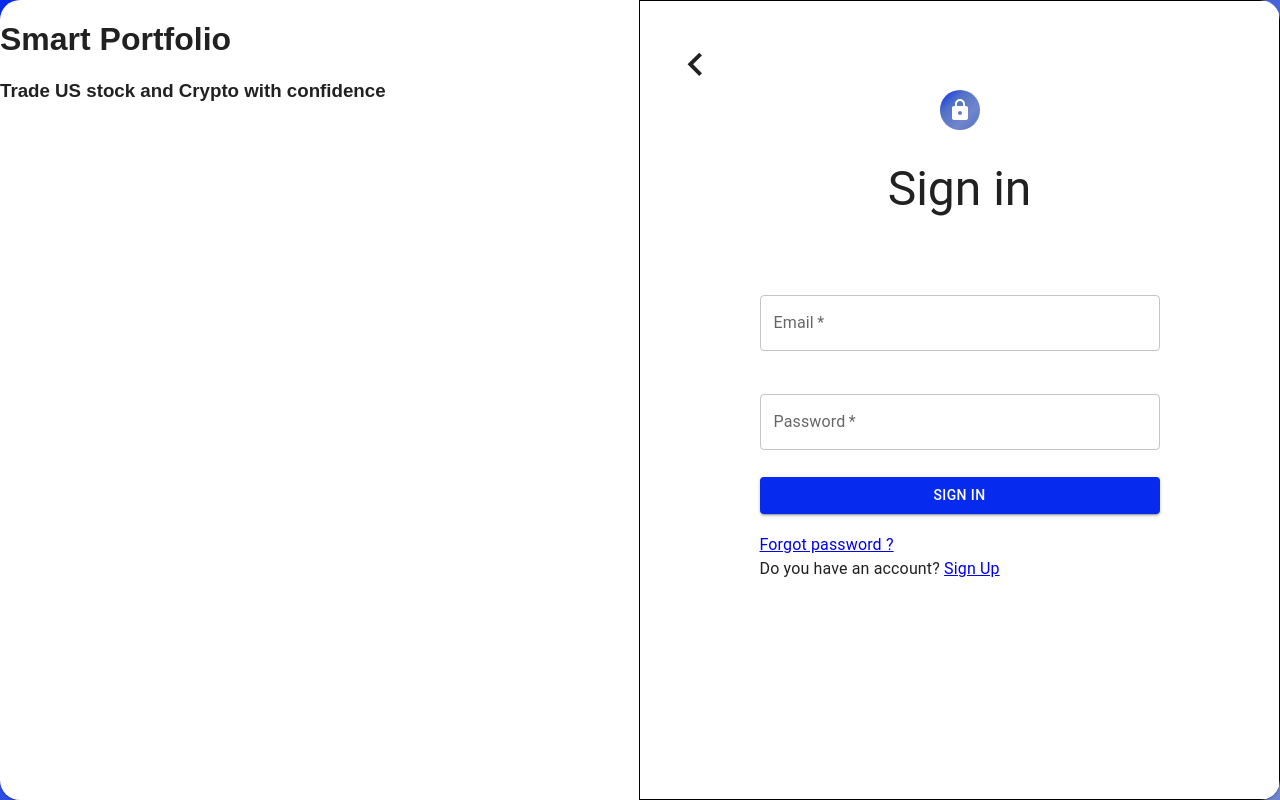
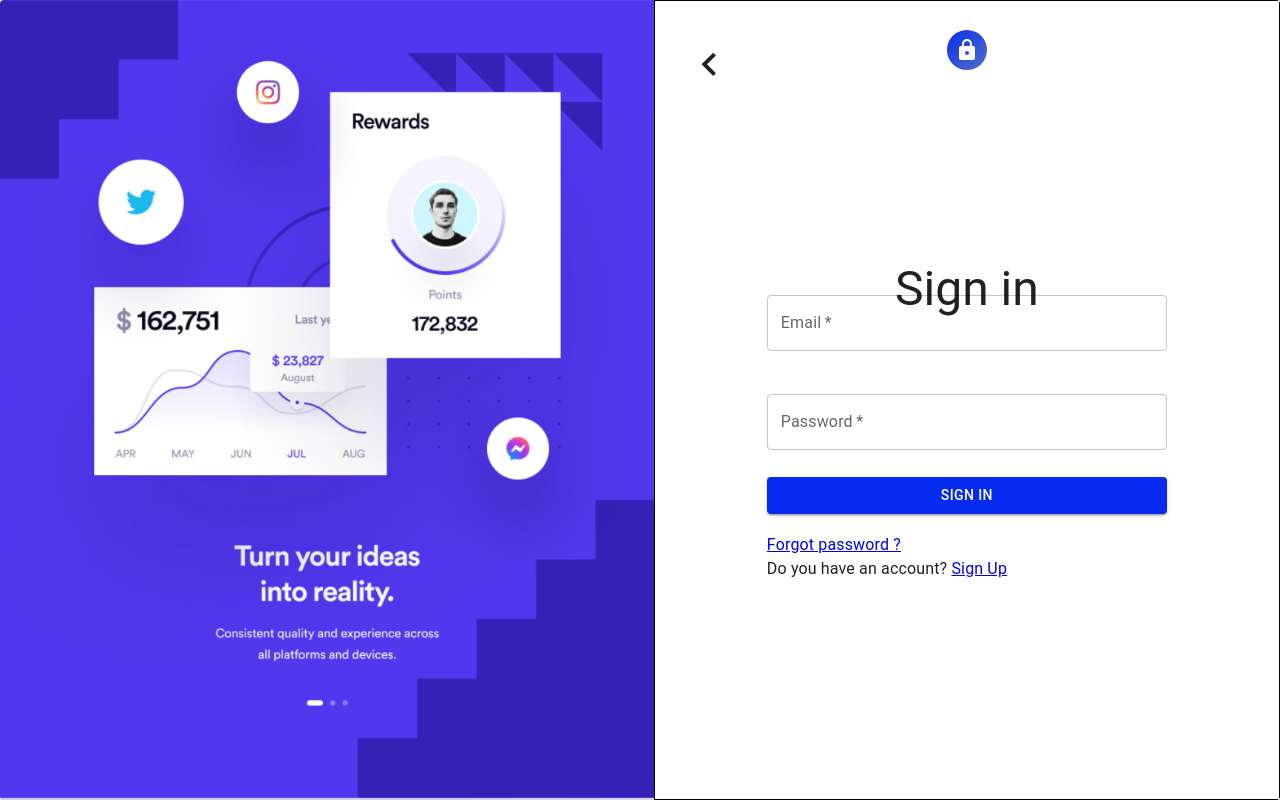
Before and after one commit to patrickpannn/FinAI, a React (Create React App) app in the folder frontend/: page /login in a window 1280 px wide. Built offline with nearby package versions, Linux system fonts and the light colour scheme.

Commit message:
populate the signup/login UI page

```diff
--- a/frontend/src/pages/Login.tsx
+++ b/frontend/src/pages/Login.tsx
@@ -7,6 +7,9 @@
 import { useDispatch } from 'react-redux';
 import { bindActionCreators } from 'redux';
 import { actionCreators } from '../state/index';
+import CardMedia from '@mui/material/CardMedia';
+import loginPage from '../assets/loginPage.png';
+
 
 interface Props { }
 
@@ -51,21 +54,21 @@
     };
     return (
         <Container>
-            <Card sx={{ borderRadius: 5 }} className={styles.card}>
-                <Box sx={{ flex: 1 }}>
-                    <h1>Smart Portfolio</h1>
-                    <h3>
-                        Trade US stock and Crypto with confidence
-                    </h3>
-                </Box>
+            <Card className={styles.card}>
+                <CardMedia
+                    component="img"
+                    image={loginPage}
+                    alt="login page"
+                    sx={{ flex: 1 }}
+                />
                 <Box className={styles.box}>
                     <ChevronLeftIcon
                         aria-label="go back button"
                         className={styles.backBtn}
                         onClick={(): void => history.push('/')}
                     />
+                    <Typography variant="h3" className={styles.title}>Sign in</Typography>
                     <Avatar className={styles.avatar}><LockIcon /></Avatar>
-                    <Typography variant="h3" className={styles.title}>Sign in</Typography>
                     <Form onSubmit={(e): Promise<void> => handleSubmit(e)}>
                         <TextField
                             margin="normal"
--- a/frontend/src/pages/Signup.tsx
+++ b/frontend/src/pages/Signup.tsx
@@ -7,6 +7,8 @@
 import { bindActionCreators } from 'redux';
 import { actionCreators } from '../state/index';
 import { useHistory, Link } from 'react-router-dom';
+import CardMedia from '@mui/material/CardMedia';
+import signUpPage from '../assets/signupPage.png';
 
 interface Props { }
 
@@ -58,15 +60,15 @@
 
     return (
         <Container>
-            <Card sx={{ borderRadius: 5 }} className={styles.card}>
+            <Card className={styles.card}>
                 <Box className={styles.box}>
                     <ChevronLeftIcon
                         aria-label="go back button"
                         className={styles.backBtn}
                         onClick={(): void => history.push('/')}
                     />
+                    <Typography variant="h3" className={styles.title}>Create Account</Typography>
                     <Avatar className={styles.avatar}><LockIcon /></Avatar>
-                    <Typography variant="h3" className={styles.title}>Create Account</Typography>
                     <Form onSubmit={handleSubmit}>
                         <TextField
                             margin="normal"
@@ -129,12 +131,12 @@
 
                     </Form>
                 </Box>
-                <Box sx={{ flex: 1 }}>
-                    <h1>Smart Portfolio</h1>
-                    <h3>
-                        Trade US stock and Crypto with confidence
-                    </h3>
-                </Box>
+                <CardMedia
+                    component="img"
+                    image={signUpPage}
+                    alt="signup page"
+                    sx={{ flex: 1 }}
+                />
             </Card>
         </Container>
     );
--- a/frontend/src/styles/homepage.style.ts
+++ b/frontend/src/styles/homepage.style.ts
@@ -5,13 +5,13 @@
 
 export const useStyles = makeStyles((theme: Theme) => createStyles({
     avatar: {
-        background: 'linear-gradient(-45deg, #5273c4, #7085cc, #5273c4, #072bee)',
+        background: 'linear-gradient(-45deg, #5273c4, #072bee)',
         position: 'absolute',
-        top: -120,
+        top: -180,
     },
     card: {
-        width: '1500px',
-        height: '800px',
+        width: '100%',
+        height: '100vh',
         display: 'flex',
     },
     box: {
@@ -28,7 +28,7 @@
     },
     title: {
         position: 'absolute',
-        top: 160
+        top: 260
     },
     notes: {
         fontSize: 6,
@@ -59,7 +59,7 @@
     height: '100vh',
     margin: 0,
     padding: 0,
-    background: 'linear-gradient(-45deg, #7085cc, #072bee)',
+    // background: 'linear-gradient(-45deg, #7085cc, #072bee)',
     display: 'flex',
     justifyContent: 'center',
     alignItems: 'center',
```
Also changed, not shown: frontend/src/assets/loginPage.png (added), frontend/src/assets/signupPage.png (added).
